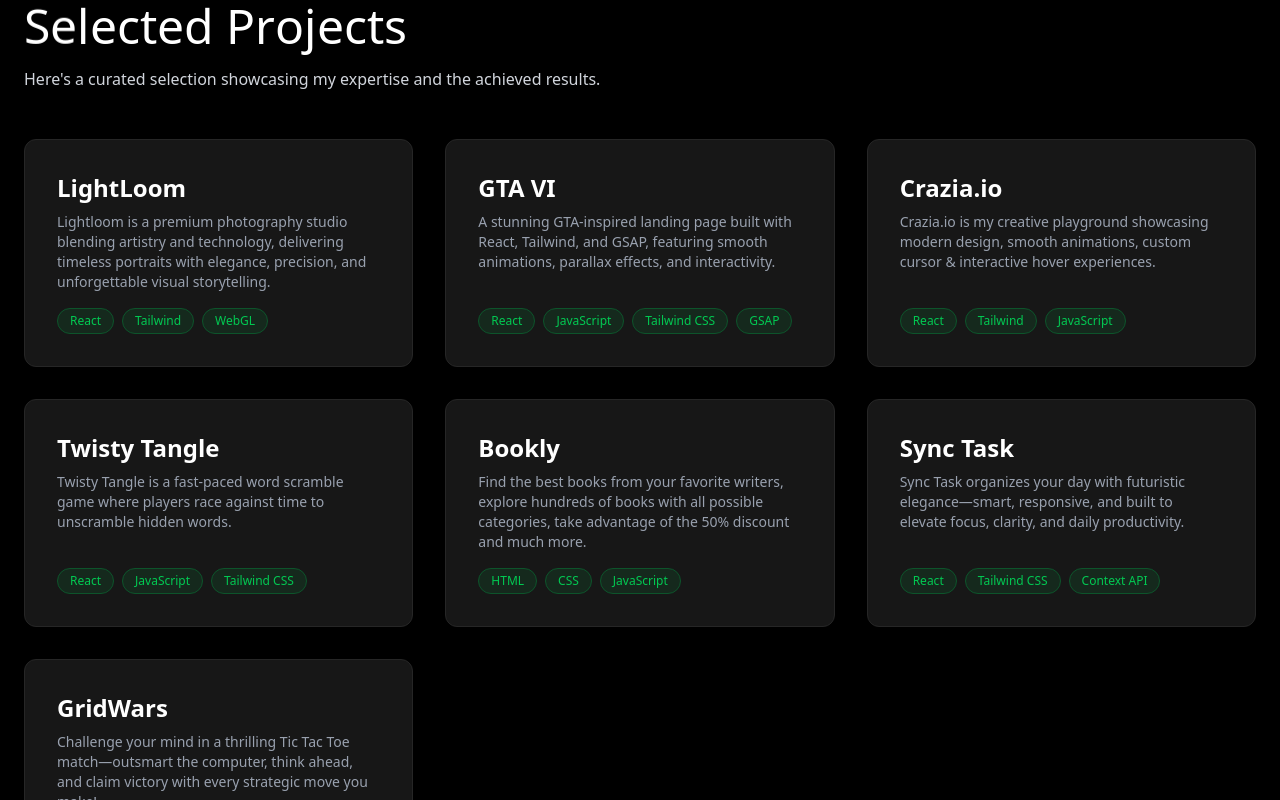
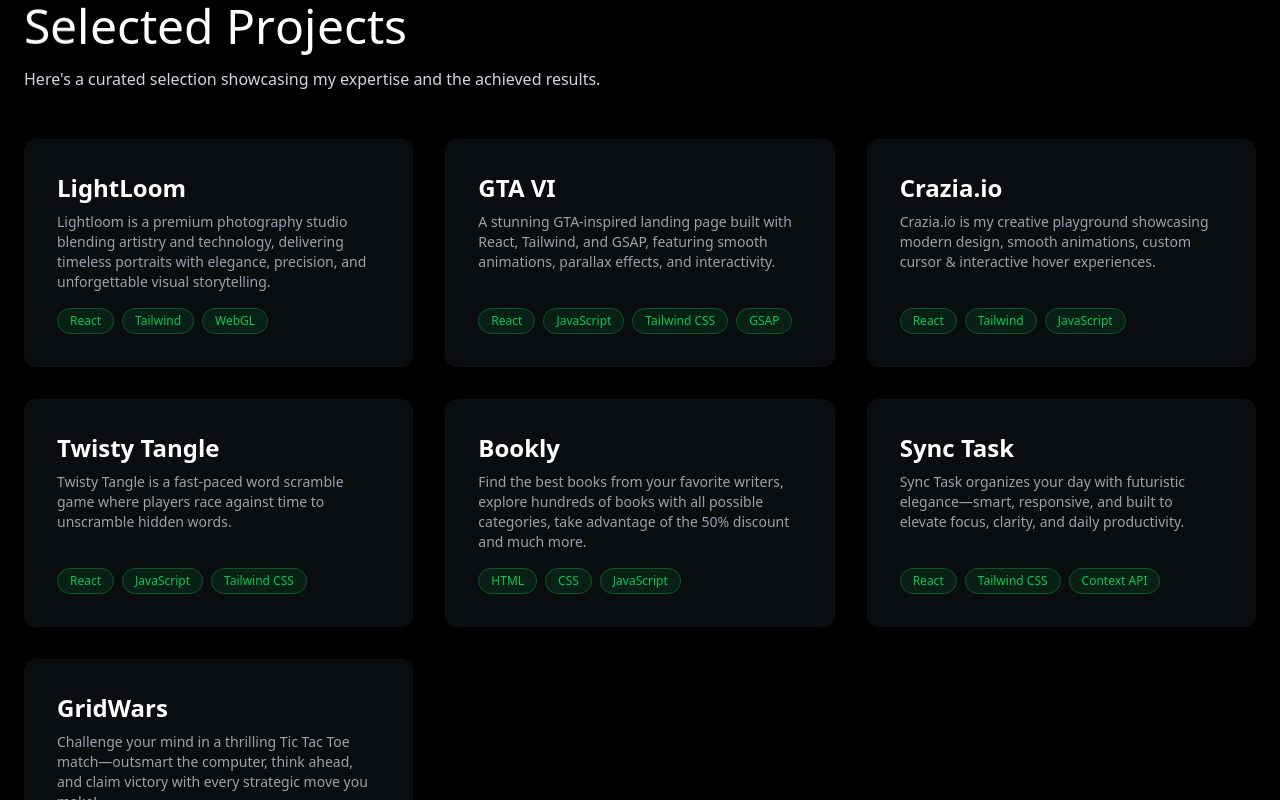
Before and after one commit to joydeep-07/Edge, a React (Vite) app: page / in a window 1280 px wide. Shown: the part 3080-3880 px from the top of the page. Built offline with nearby package versions, Linux system fonts and the light colour scheme.

Commit message:
Cards Updated

```diff
--- a/Reactbits/SpotlightCard/SpotlightCard.jsx
+++ b/Reactbits/SpotlightCard/SpotlightCard.jsx
@@ -39,7 +39,7 @@
       onBlur={handleBlur}
       onMouseEnter={handleMouseEnter}
       onMouseLeave={handleMouseLeave}
-      className={`relative rounded-3xl border border-neutral-800 bg-neutral-900 overflow-hidden p-8 ${className}`}
+      className={`relative rounded-xl border border-neutral-800/10 bg-gray-700/20 overflow-hidden p-8 ${className}`}
     >
       <div
         className="pointer-events-none absolute inset-0 opacity-0 transition-opacity duration-500 ease-in-out"
--- a/src/Components/Projects.jsx
+++ b/src/Components/Projects.jsx
@@ -40,7 +40,7 @@
             <SpotlightCard
               spotlightColor="#132a13"
               key={project.id}
-              className="bg-gray-900/40 z-1 backdrop-blur-md border border-gray-700/50 rounded-xl hover:border-green-500/20 hover:shadow-lg hover:shadow-green-500/10 transition-all duration-300 flex flex-col p-6 cursor-pointer"
+              className="z-1 backdrop-blur-md transition-all duration-300 flex flex-col p-6 cursor-pointer"
             >
               <a
                 href={project.link}
```
